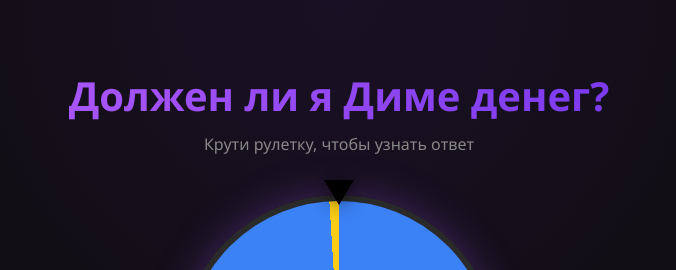
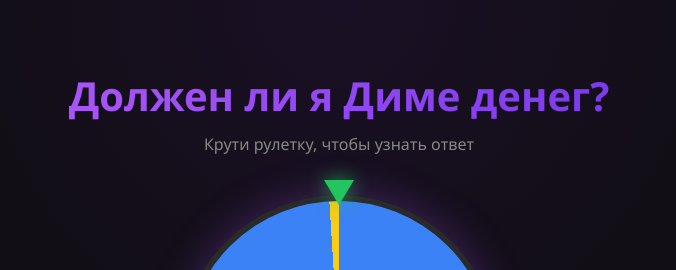
Before and after one commit to newhocok1/newhocok1.github.io, a plain HTML site: page index.html in a window 1280 px wide. Shown: the top 270 px of the page, without its empty margins (301-977 px from the left). Drawn offline with Linux system fonts and the light colour scheme.

Commit message:
Update index.html

```diff
--- a/index.html
+++ b/index.html
@@ -56,6 +56,7 @@
             );
         }
 
+        /* Зелёная стрелка */
         .pointer {
             position: absolute;
             top: -15px;
@@ -65,9 +66,9 @@
             height: 0;
             border-left: 15px solid transparent;
             border-right: 15px solid transparent;
-            border-top: 25px solid #000000;
+            border-top: 25px solid #22c55e; /* зелёный */
             z-index: 10;
-            filter: drop-shadow(0 0 10px rgba(0, 0, 0, 0.8));
+            filter: drop-shadow(0 0 10px rgba(34, 197, 94, 0.8));
         }
 
         .center-circle {
@@ -137,6 +138,10 @@
 
             const wheel = document.getElementById('wheel');
 
+            // Жёлтый сектор: от 99% до 100%, то есть от 356.4° до 360°.
+            // Середина жёлтого = 358.2°. Стрелка сверху = 0°.
+            // Чтобы жёлтый встал под стрелку, поворачиваем на 360° - 358.2° = 1.8°.
+            // Плюс полные обороты для эффекта.
             const extraSpins = 5 + Math.floor(Math.random() * 3);
             const targetAngle = 360 - 358.2;
             const totalRotation = currentRotation + (extraSpins * 360) + targetAngle;
```
